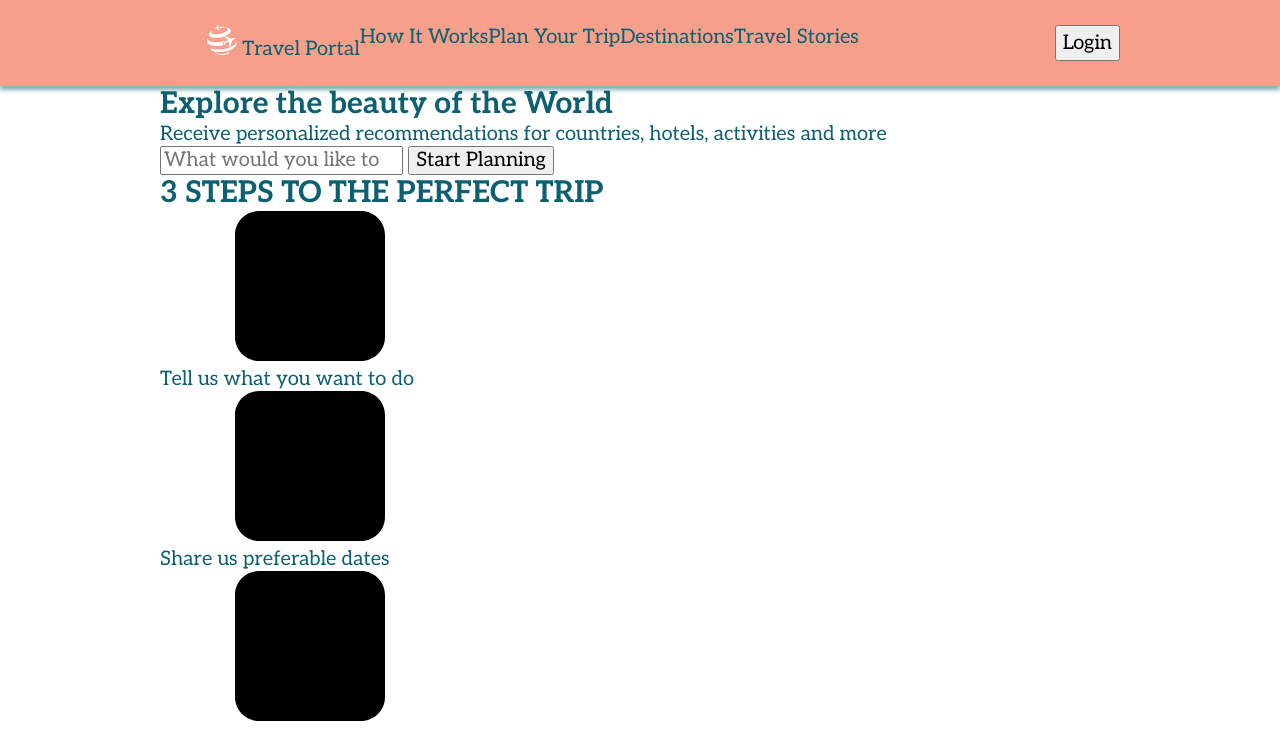
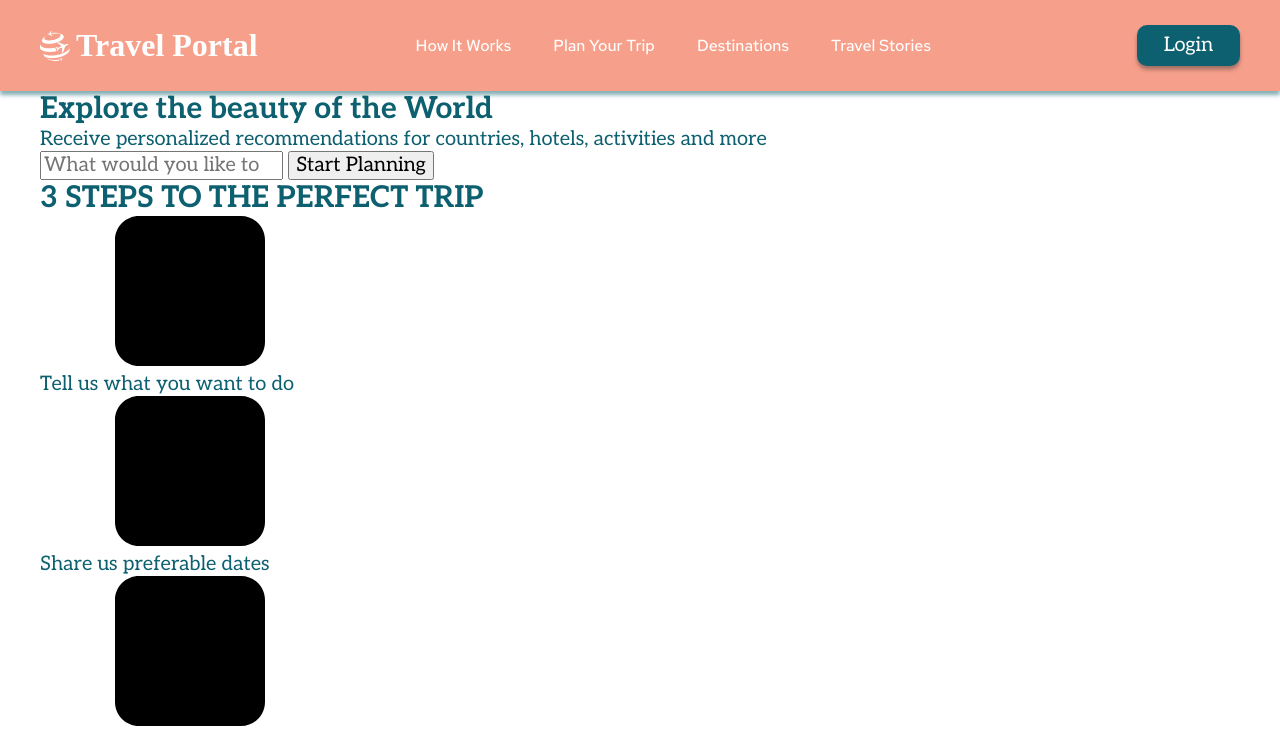
Before and after one commit to Aleksey-Dibikov/travel-portal, a plain HTML site: page src/index.html in a window 1280 px wide. Shown: the top 729 px of the page. Drawn offline with nearby package versions, Linux system fonts and the light colour scheme; a web font is replaced by a local one.

Commit message:
header finish

```diff
--- a/src/css/style.css
+++ b/src/css/style.css
@@ -57,8 +57,6 @@ img {
 
 .container {
   max-width: 1200px;
-  padding-left: 120px;
-  padding-right: 120px;
   margin-left: auto;
   margin-right: auto;
 }
@@ -70,22 +68,56 @@ img {
 
 .header-container {
   display: flex;
-  justify-content: flex-end;
+  justify-content: space-between;
   padding-top: 25px;
   padding-bottom: 25px;
 }
 
 .header-nav {
   display: flex;
-  margin-right: 196px;
+  align-items: center;
 }
 
 .menu {
   display: flex;
+  margin-left: 158px;
+  font-family: Red Hat Text;
+  font-weight: 500;
+  font-size: 16px;
+  line-height: 21px;
+  color: #ffffff;
+}
+
+.item-menu:not(:last-child) {
+  margin-right: 42px;
 }
 
 .logo {
   width: 30px;
   height: 30px;
   fill: #ffffff;
+  margin-right: 6px;
 }
+
+.logo-text {
+  color: #ffffff;
+  display: flex;
+  align-items: center;
+  font-family: Magra;
+  font-weight: 600;
+  font-size: 32px;
+  line-height: 39px;
+  cursor: pointer;
+}
+
+.btn-login {
+  min-width: 103px;
+  height: 41px;
+  color: #ffffff;
+  border: none;
+  background: #0d606f;
+  box-shadow: 0px 4px 4px rgba(0, 0, 0, 0.25),
+    0px 2px 3px rgba(13, 96, 111, 0.16);
+  border-radius: 10px;
+  cursor: pointer;
+}
--- a/src/index.html
+++ b/src/index.html
@@ -8,9 +8,10 @@
     <link rel="preconnect" href="https://fonts.googleapis.com" />
     <link rel="preconnect" href="https://fonts.gstatic.com" crossorigin />
     <link
-      href="https://fonts.googleapis.com/css2?family=Aleo:ital,wght@0,400;0,700;1,400;1,700&family=Red+Hat+Text:wght@500&display=swap"
+      href="https://fonts.googleapis.com/css2?family=Aleo:ital,wght@0,400;0,700;1,400;1,700&family=Magra:wght@700&family=Red+Hat+Text:wght@500&display=swap"
       rel="stylesheet"
     />
+
     <link
       rel="stylesheet"
       href="https://cdnjs.cloudflare.com/ajax/libs/modern-normalize/1.0.0/modern-normalize.min.css"
@@ -21,20 +22,28 @@
     <header class="header">
       <div class="container header-container">
         <nav class="header-nav">
-          <a class="link" href="./index.html">
+          <a class="link logo-text" href="./index.html">
             <svg class="logo">
               <use href="./images/svg/sprite.svg#icon-logo"></use>
             </svg>
-            Travel Portal</a
-          >
+            Travel Portal
+          </a>
           <ul class="list menu">
-            <li class="item">How It Works</li>
-            <li class="item">Plan Your Trip</li>
-            <li class="item">Destinations</li>
-            <li class="item">Travel Stories</li>
+            <li class="item item-menu">
+              <a class="link" href="http:">How It Works</a>
+            </li>
+            <li class="item item-menu">
+              <a class="link" href="http:">Plan Your Trip</a>
+            </li>
+            <li class="item item-menu">
+              <a class="link" href="http:">Destinations</a>
+            </li>
+            <li class="item item-menu">
+              <a class="link" href="http:">Travel Stories</a>
+            </li>
           </ul>
         </nav>
-        <button>Login</button>
+        <button class="btn-login" type="button">Login</button>
       </div>
     </header>
     <main>
```
Also changed, not shown: src/images/background-photo.jpg (added).
